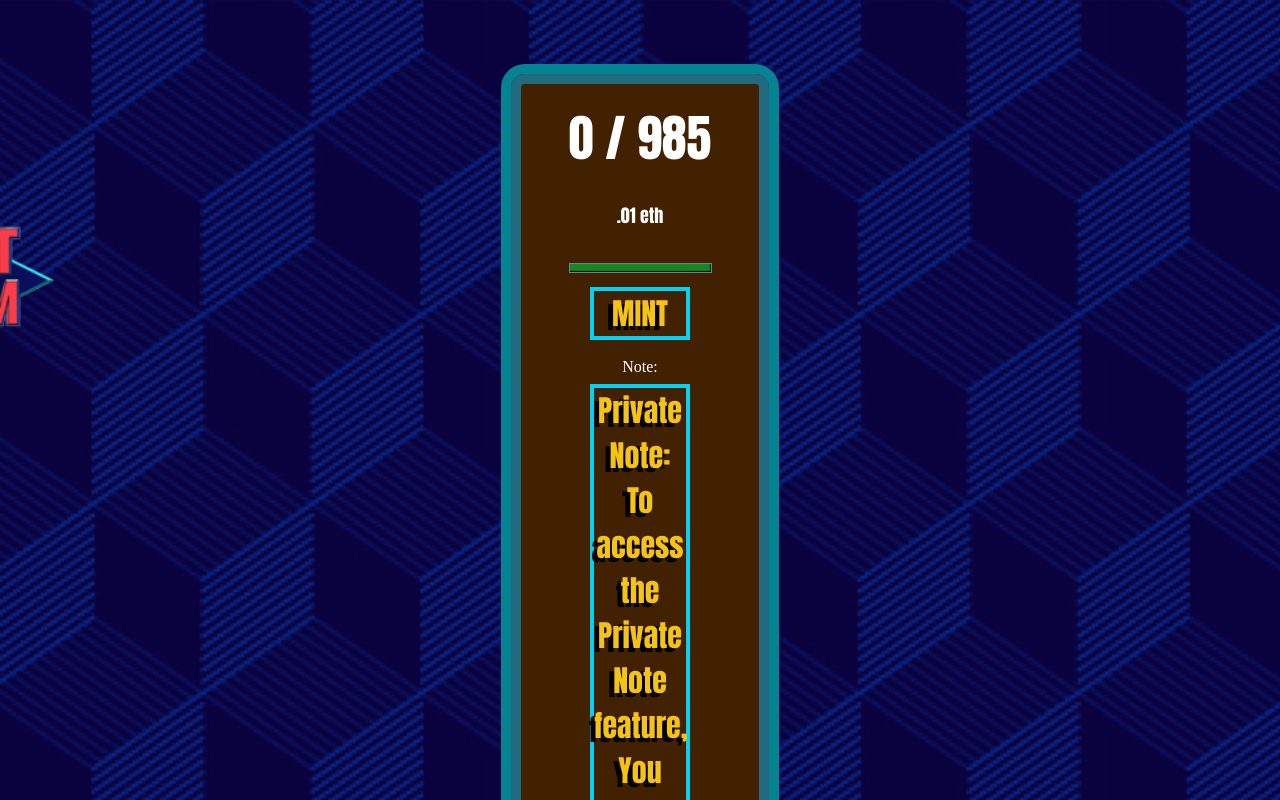
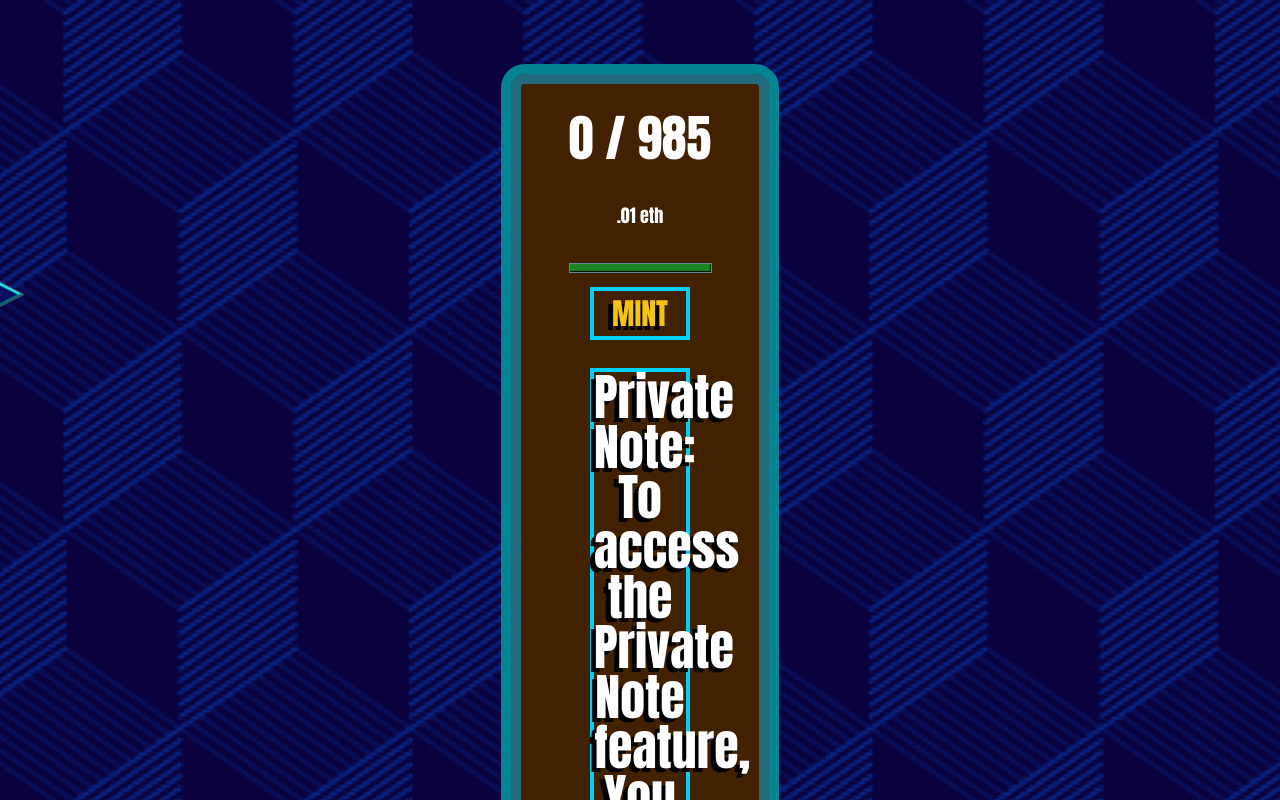
Before and after one commit to vishal123test/DEMOTest, a React (Create React App) app: page / in a window 1280 px wide. Shown: the top 800 px of the page. Built offline with nearby package versions, Linux system fonts and the light colour scheme.

Commit message:
Update App.js

```diff
--- a/src/App.js
+++ b/src/App.js
@@ -31,6 +31,28 @@ export const StyledButton = styled.button`
 `;
 
 export const StyledButtons= styled.button`
+  border: 4px solid;
+  border-color: #00d1f6;
+  background-color: var(--secondary);
+  padding: 0px;
+  font-weight: bold;
+  color: var(--secondary-text-btn);
+  width: 100px;
+  cursor: pointer;
+  font-family: impact;
+  font-size: 30px;
+  fill: #f5c314;
+  opacity: 1;
+  margin: 14px;
+  text-shadow: -5px 4px #000;
+  :active {
+    box-shadow: none;
+    -webkit-box-shadow: none;
+    -moz-box-shadow: none;
+  }
+`;
+
+export const TextDescription= styled.text`
   border: 4px solid;
   border-color: #00d1f6;
   background-color: var(--secondary);
@@ -339,24 +361,18 @@ function App() {
                       MINT
                     </StyledButtons>
 
-                    <s.TextDescription
-                      style={{
-                        textAlign: "center",
-                        color: "var(--accent-text)",
-                      }}
-                    >
-                      Note:
-                    </s.TextDescription>
-
-                  <StyledButton
+                  <TextDescription
 
                     style={{
-                      margin: "5px",
+                      textAlign: "center",
+                      fontSize: 50,
+                      fontWeight: "bold",
+                      color: "var(--accent-text)",
                     }}
                   >
                     Private Note:
                     To access the Private Note feature, You must be Connected Metamask
-                </StyledButton>
+                </TextDescription>
 
                     <s.TextDescription
                       style={{
```
